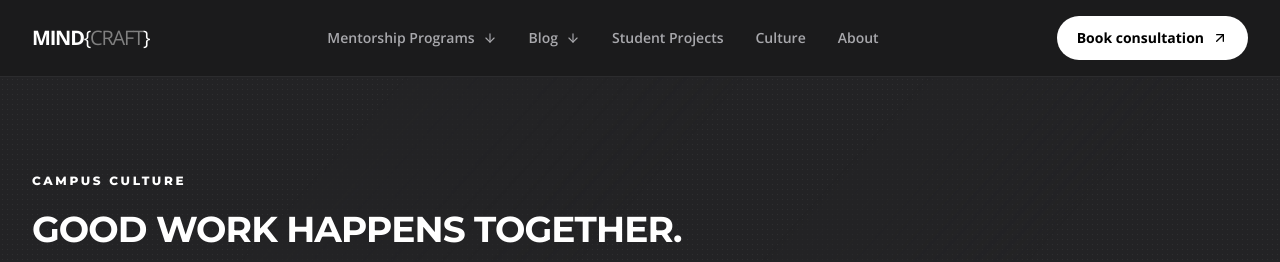
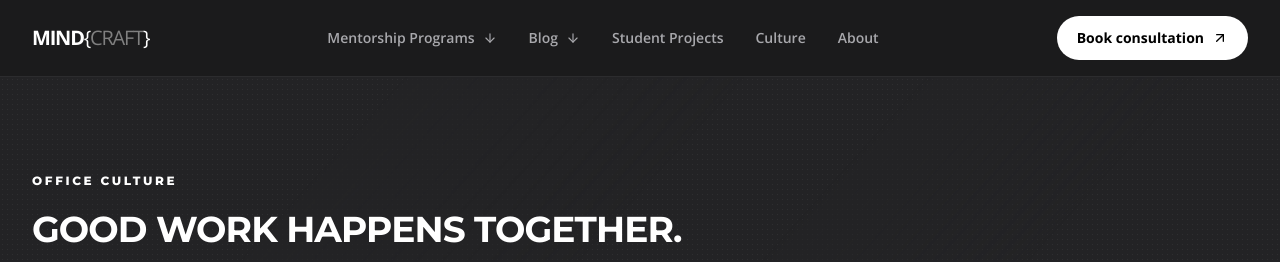
Before and after one commit to navinamagar-141/mindcraft-academy, a Next.js app: page /culture in a window 1280 px wide. Shown: the top 262 px of the page. Built offline with nearby package versions, Linux system fonts and the light colour scheme.

Commit message:
Update culture page label

```diff
--- a/app/culture/page.tsx
+++ b/app/culture/page.tsx
@@ -21,7 +21,7 @@ export default function CulturePage() {
       <section className="relative overflow-hidden border-b border-line">
         <div className="hero-grid absolute inset-0" />
         <div className="relative mx-auto max-w-7xl px-5 py-20 sm:py-24 lg:px-8">
-          <p className="font-display text-xs font-extrabold uppercase tracking-[0.22em] text-white">CAMPUS CULTURE</p>
+          <p className="font-display text-xs font-extrabold uppercase tracking-[0.22em] text-white">OFFICE CULTURE</p>
           <h1 className="mt-5 max-w-4xl font-display text-3xl font-bold uppercase leading-tight tracking-tight text-white sm:text-4xl">Good work happens together.</h1>
           <p className="mt-6 max-w-2xl text-base leading-7 text-secondary sm:text-lg">Ask questions out loud. Pair on a stubborn bug. Celebrate the small wins. Learning gets better when you don’t have to do it alone.</p>
         </div>
```
